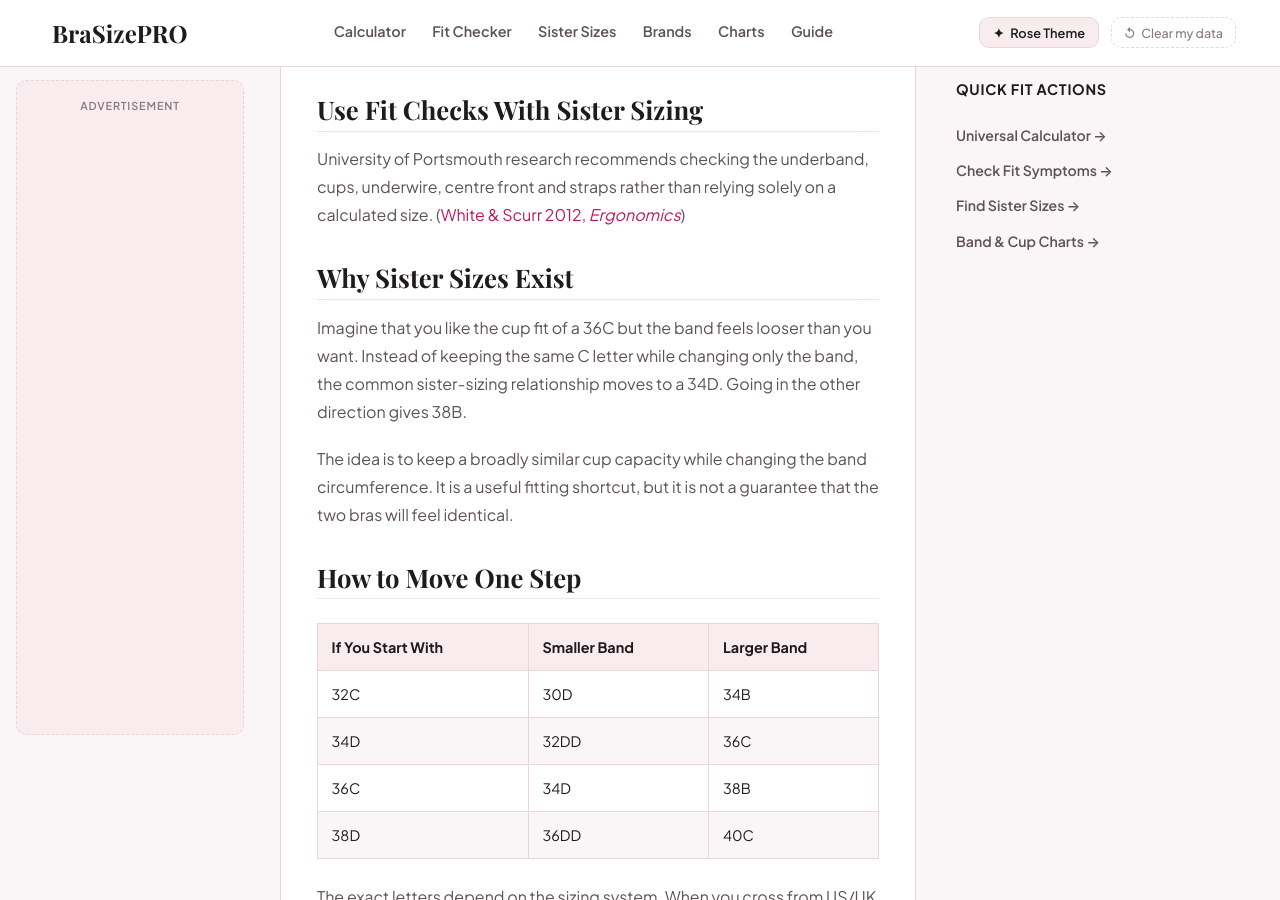
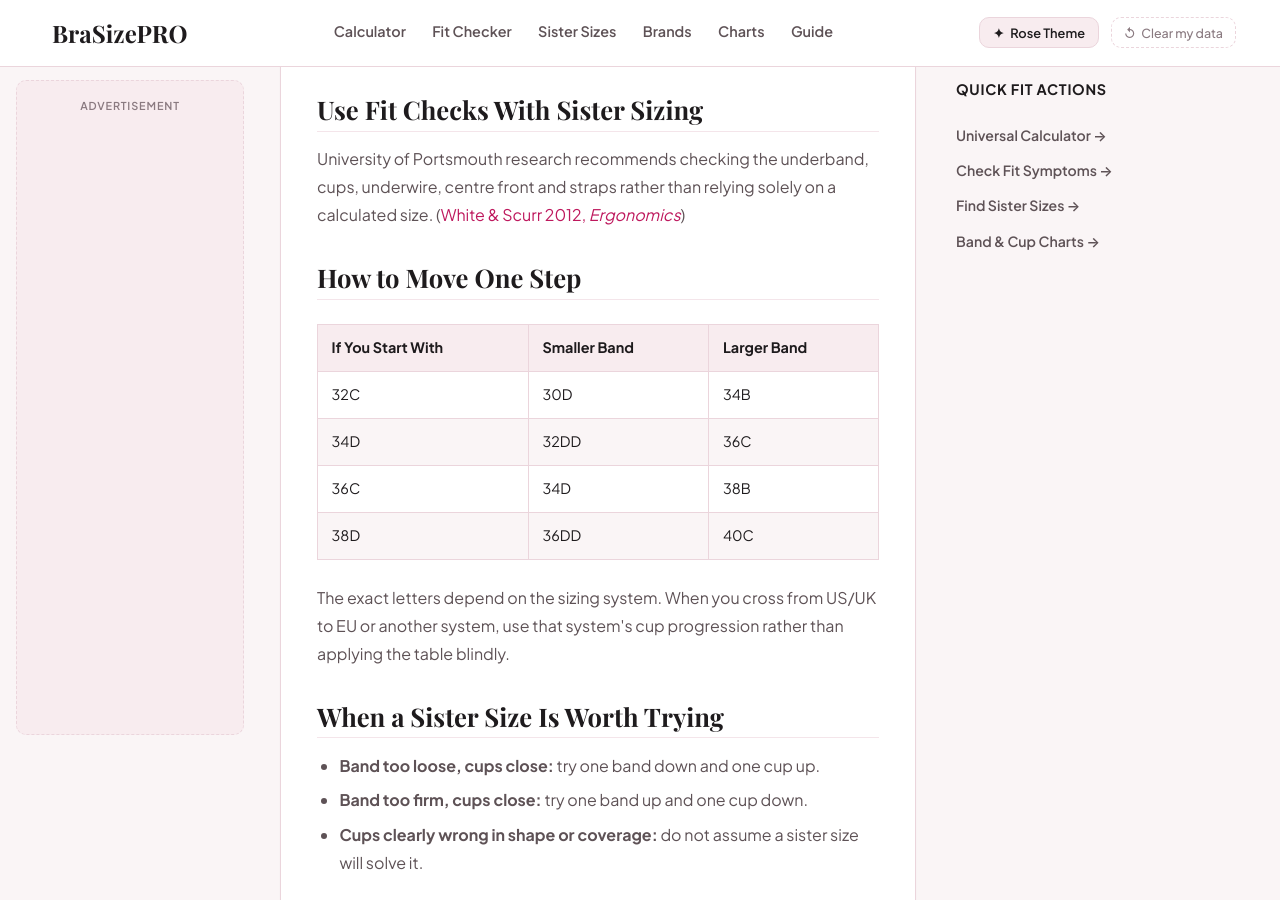
Before and after one commit to sharpedge74-cmyk/Bra-Size-Pro, a Jekyll site: the page built from sister-sizing-explained.html, in a window 1280 px wide and 900 px high, scrolled down 1055 px. Built offline with Jekyll 4.4.1, drawn with Linux system fonts in a browser that asks for light colours; some web fonts are replaced.

Commit message:
Remove repetitive guide content

```diff
--- a/sister-sizing-explained.html
+++ b/sister-sizing-explained.html
@@ -37,10 +37,6 @@ faq:
 
 <h2>Use Fit Checks With Sister Sizing</h2>
 <p>University of Portsmouth research recommends checking the underband, cups, underwire, centre front and straps rather than relying solely on a calculated size. (<a href="https://doi.org/10.1080/00140139.2011.647096" rel="noopener" target="_blank">White &amp; Scurr 2012, <em>Ergonomics</em></a>)</p>
-<h2>Why Sister Sizes Exist</h2>
-<p>Imagine that you like the cup fit of a 36C but the band feels looser than you want. Instead of keeping the same C letter while changing only the band, the common sister-sizing relationship moves to a 34D. Going in the other direction gives 38B.</p>
-<p>The idea is to keep a broadly similar cup capacity while changing the band circumference. It is a useful fitting shortcut, but it is not a guarantee that the two bras will feel identical.</p>
-
 <h2>How to Move One Step</h2>
 <table>
 <thead><tr><th>If You Start With</th><th>Smaller Band</th><th>Larger Band</th></tr></thead>
```
